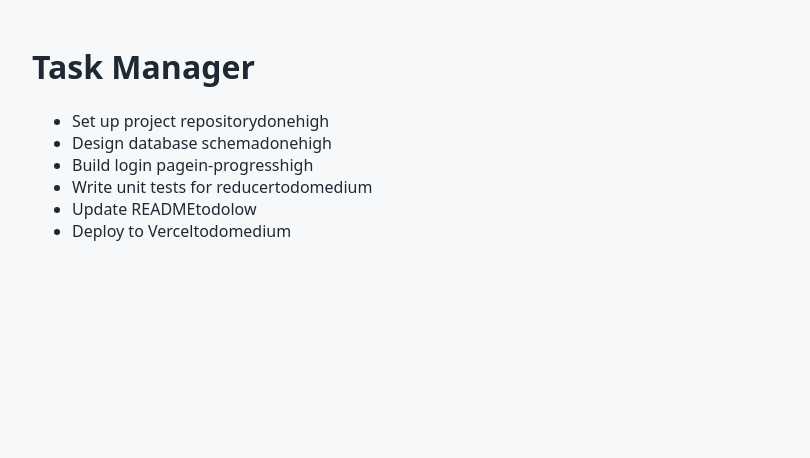
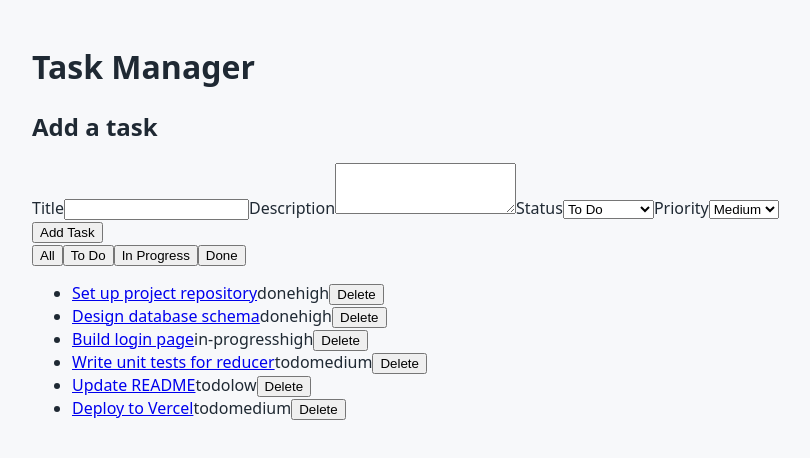
Before and after one commit to DAMI333N/taskflow-web, a React (Vite) app: page /tasks in a window 1280 px wide. Shown: the top 458 px of the page, without its empty margins (224-1034 px from the left). Built offline with nearby package versions, Linux system fonts and the light colour scheme.

Commit message:
feat: add controlled AddTaskForm wired to context

```diff
--- /dev/null
+++ b/src/components/AddTaskForm.jsx
@@ -0,0 +1,88 @@
+// src/components/AddTaskForm.jsx
+import { useState } from 'react';
+import { useTasks } from '../context/TaskContext.jsx';
+
+const EMPTY_FORM = {
+  title: '',
+  description: '',
+  status: 'todo',
+  priority: 'medium',
+};
+
+export default function AddTaskForm() {
+  const { addTask } = useTasks();
+  const [form, setForm] = useState(EMPTY_FORM);
+
+  const handleChange = (event) => {
+    const { name, value } = event.target;
+    setForm((previous) => ({ ...previous, [name]: value }));
+  };
+
+  const handleSubmit = (event) => {
+    event.preventDefault();
+
+    if (form.title.trim() === '') {
+      return;
+    }
+
+    addTask({
+      title: form.title.trim(),
+      description: form.description.trim(),
+      status: form.status,
+      priority: form.priority,
+    });
+
+    setForm(EMPTY_FORM);
+  };
+
+  return (
+    <form className="add-task-form" onSubmit={handleSubmit}>
+      <h2>Add a task</h2>
+
+      <label htmlFor="title">Title</label>
+      <input
+        id="title"
+        name="title"
+        type="text"
+        value={form.title}
+        onChange={handleChange}
+        required
+      />
+
+      <label htmlFor="description">Description</label>
+      <textarea
+        id="description"
+        name="description"
+        rows="3"
+        value={form.description}
+        onChange={handleChange}
+      />
+
+      <label htmlFor="status">Status</label>
+      <select
+        id="status"
+        name="status"
+        value={form.status}
+        onChange={handleChange}
+      >
+        <option value="todo">To Do</option>
+        <option value="in-progress">In Progress</option>
+        <option value="done">Done</option>
+      </select>
+
+      <label htmlFor="priority">Priority</label>
+      <select
+        id="priority"
+        name="priority"
+        value={form.priority}
+        onChange={handleChange}
+      >
+        <option value="low">Low</option>
+        <option value="medium">Medium</option>
+        <option value="high">High</option>
+      </select>
+
+      <button type="submit">Add Task</button>
+    </form>
+  );
+}
--- /dev/null
+++ b/src/components/FilterBar.jsx
@@ -0,0 +1,31 @@
+// src/components/FilterBar.jsx
+import { useTasks } from '../context/TaskContext.jsx';
+
+const FILTERS = [
+  { value: 'all', label: 'All' },
+  { value: 'todo', label: 'To Do' },
+  { value: 'in-progress', label: 'In Progress' },
+  { value: 'done', label: 'Done' },
+];
+
+export default function FilterBar() {
+  const { filter, setFilter } = useTasks();
+
+  return (
+    <div className="filter-bar">
+      {FILTERS.map((option) => (
+        <button
+          key={option.value}
+          type="button"
+          className={
+            option.value === filter ? 'filter-button is-active' : 'filter-button'
+          }
+          aria-pressed={option.value === filter}
+          onClick={() => setFilter(option.value)}
+        >
+          {option.label}
+        </button>
+      ))}
+    </div>
+  );
+}
--- a/src/components/TaskItem.jsx
+++ b/src/components/TaskItem.jsx
@@ -1,10 +1,26 @@
 // src/components/TaskItem.jsx
+import { Link } from 'react-router-dom';
+import { useTasks } from '../context/TaskContext.jsx';
+
 export default function TaskItem({ task }) {
+  const { deleteTask } = useTasks();
+
   return (
     <li className="task-item">
-      <span className="task-title">{task.title}</span>
+      <Link className="task-title" to={`/tasks/${task.id}`}>
+        {task.title}
+      </Link>
+
       <span className={`badge badge-${task.status}`}>{task.status}</span>
       <span className="priority">{task.priority}</span>
+
+      <button
+        type="button"
+        className="delete-button"
+        onClick={() => deleteTask(task.id)}
+      >
+        Delete
+      </button>
     </li>
   );
 }
--- a/src/pages/TaskListPage.jsx
+++ b/src/pages/TaskListPage.jsx
@@ -1,9 +1,13 @@
 // src/pages/TaskListPage.jsx
+import AddTaskForm from '../components/AddTaskForm.jsx';
+import FilterBar from '../components/FilterBar.jsx';
 import TaskList from '../components/TaskList.jsx';
 
 export default function TaskListPage() {
   return (
     <section>
+      <AddTaskForm />
+      <FilterBar />
       <TaskList />
     </section>
   );
```
